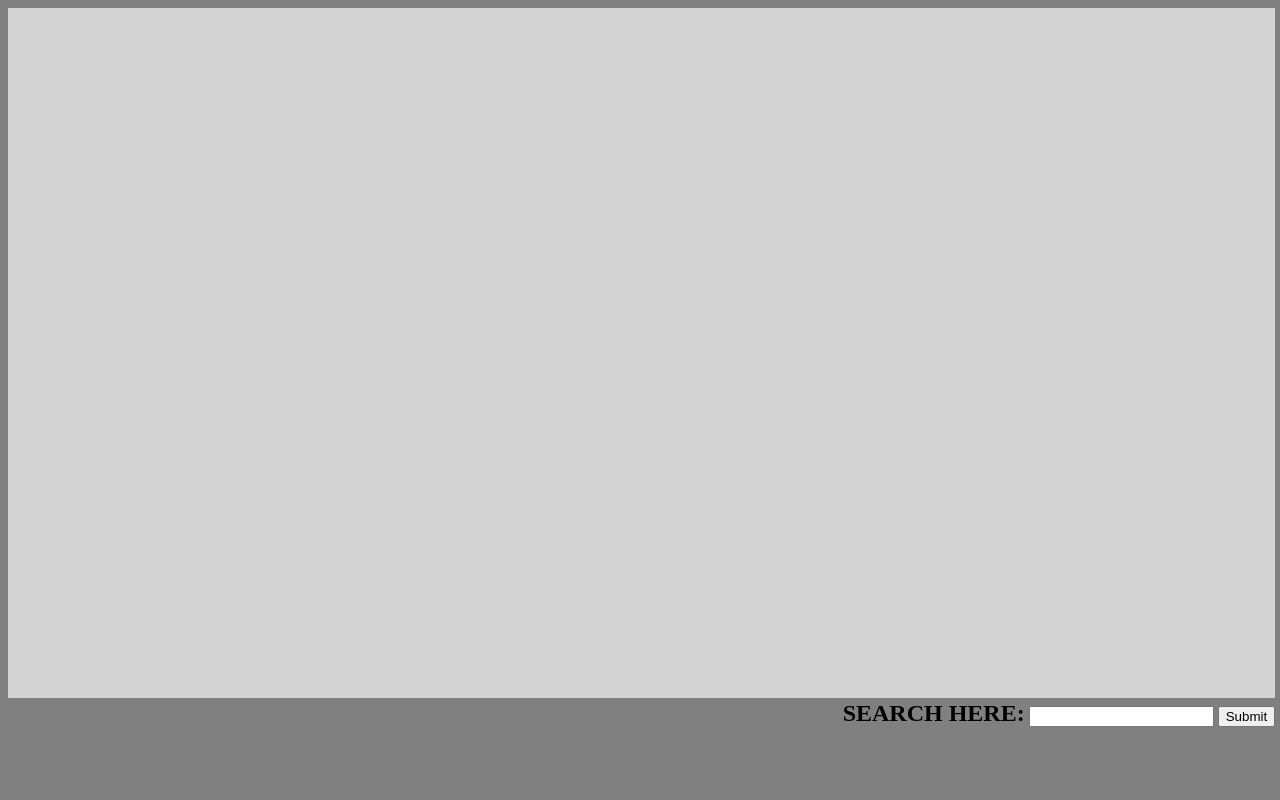
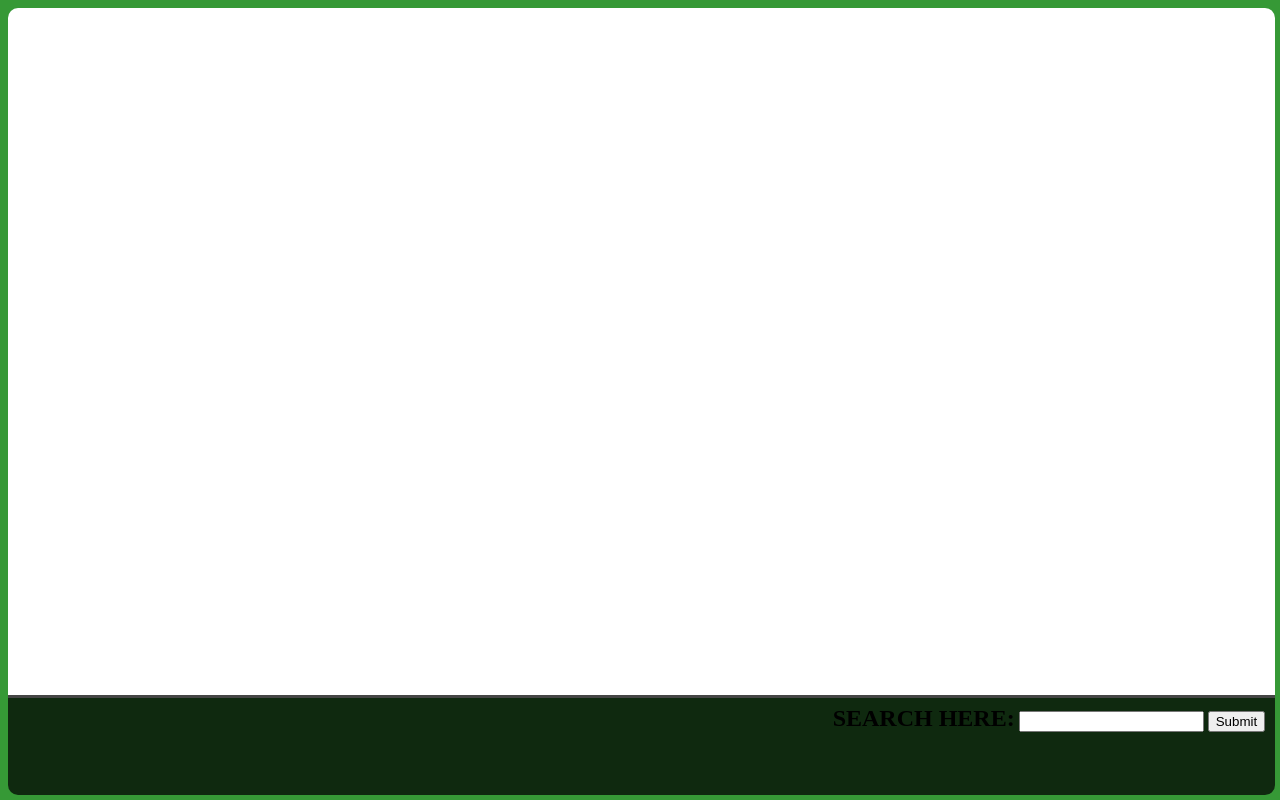
Before and after one commit to williamhlane/Project-02-Website-with-a-Search-Engine, a plain HTML site: page index.html in a window 1280 px wide. Drawn offline with Linux system fonts and the light colour scheme.

Commit message:
This has the basic layout using css, some css has been modified for more styling, spans containing gifs still need to be styled. Font needs more styling as well as the controls.

```diff
--- a/css/style.css
+++ b/css/style.css
@@ -1,13 +1,23 @@
 body {
-    background-color: grey;
+    background-color: rgb(54, 153, 54);
 }
 /*This is the css for the DIV and inside DIV*/
-div {
-    background-color: lightgrey;
+div#main {
     position: absolute;
+    background-color: white;
     width: 99%;
     height: calc(100% - 110px);
+    border-top-left-radius: 10px;
+    border-top-right-radius: 10px;
+}
+div#gifDiv {
+    background-color: white;
+    position: relative;
+    width: 98%;
+    height: 100%;
     overflow-y: scroll;
+    margin: auto;
+
 
 }
 /*This is the CSS in the footer*/
@@ -17,10 +27,15 @@ footer {
     height: 100px;
     bottom: 0;
     overflow: hidden;
+    background: rgba(0, 0, 0, 0.73);
+
+    border-bottom-right-radius: 10px;
+    border-bottom-left-radius: 10px;
+    margin-bottom: 5px;
 }
 #bottomcontrols {
     float: right;
-
+    padding: 10px;
 }
 h2 {
     display: inline;
--- a/index.html
+++ b/index.html
@@ -9,9 +9,10 @@
         <link rel="stylesheet" type="text/css" href="css/style320.css" media="(max-width: 320px)"/>
     </head>
     <body>
+        <div id="main">
+            <div id="gifDiv">
 
-        <div>
-
+            </div>
         </div>
         <!--Controls on footer for mobile devices, this will be at the bottom to the right for right hand people.
         It will make it easyer to use with the right thumb.-->
--- a/js/script.js
+++ b/js/script.js
@@ -16,7 +16,7 @@ let showSearchResults = () => {
         //undefined
       }
       let spansDiv = document.getElementsByTagName('div');
-      spansDiv[0].innerHTML = spans;
+      spansDiv[1].innerHTML = spans;
     })
 
 
```
